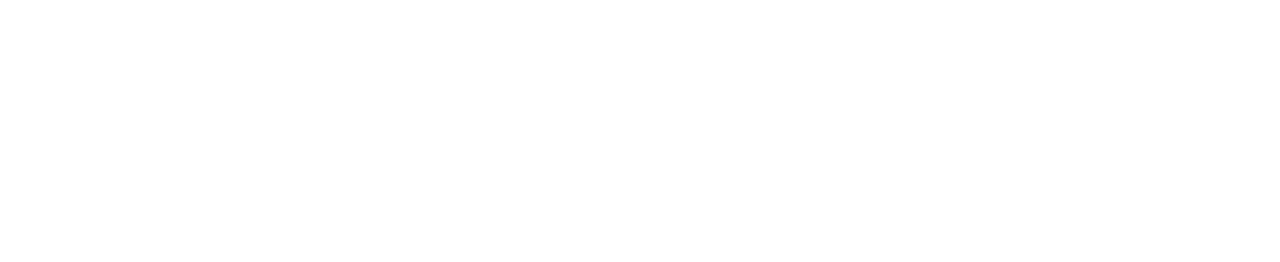
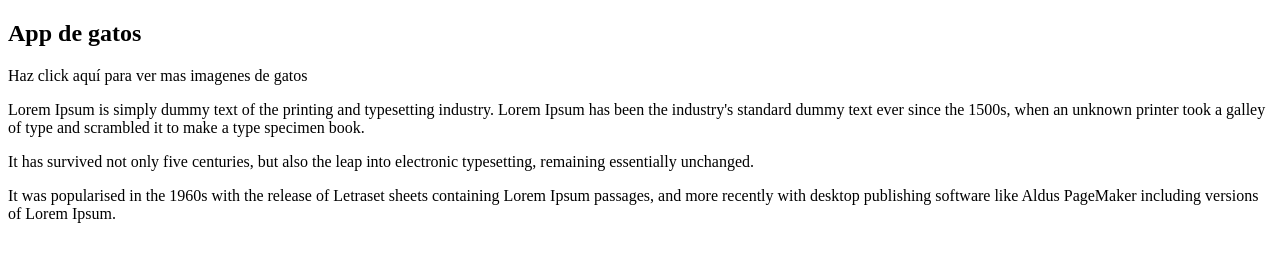
Before and after one commit to eliezerdeleon/Proyecto-en-HTML-y-CSS, a plain HTML site: page index.html in a window 1280 px wide. Drawn offline with Linux system fonts and the light colour scheme.

Commit message:
adding text

```diff
--- a/index.html
+++ b/index.html
@@ -5,9 +5,14 @@
 
   </head>
   <body>
+    <h2>App de gatos</h2>
+    <p>Haz click aquí para ver mas imagenes de gatos</p>
 
+    <p>Lorem Ipsum is simply dummy text of the printing and typesetting industry. Lorem Ipsum has been the industry's standard dummy text ever since the 1500s, when an unknown printer took a galley of type and scrambled it to make a type specimen book.</p>
 
+    <p>It has survived not only five centuries, but also the leap into electronic typesetting, remaining essentially unchanged.</p>
 
+    <p>It was popularised in the 1960s with the release of Letraset sheets containing Lorem Ipsum passages, and more recently with desktop publishing software like Aldus PageMaker including versions of Lorem Ipsum.</p>
 
   </body>
 </html>
```
